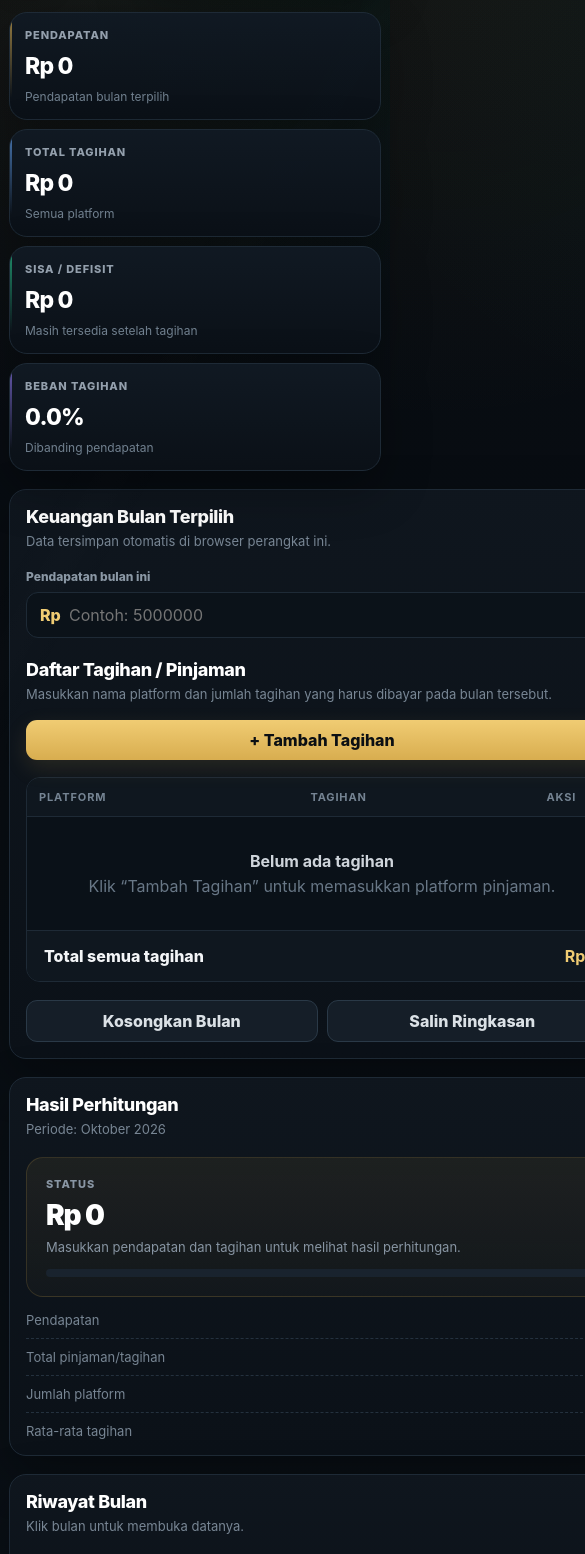
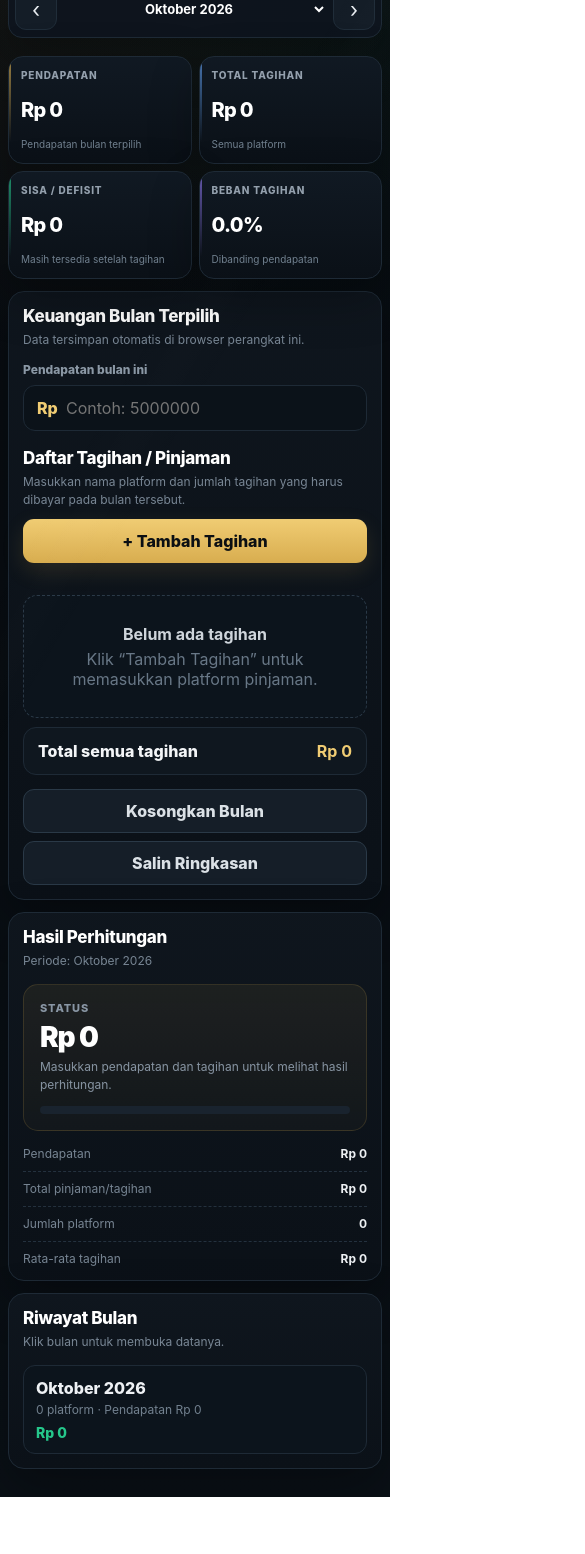
Before and after one commit to haidar27/keuanganku, a plain HTML site: page index.html in a window 390 px wide. Shown: the part 91-1645 px from the top of the page, 585 px wide, since content can reach past the window. After the commit the page ends 1588 px from the top, so only its background shows below. Drawn offline with Linux system fonts and the light colour scheme.

Commit message:
Add files via upload

```diff
--- a/index.html
+++ b/index.html
@@ -71,9 +71,94 @@ button,input,select{font:inherit}button{cursor:pointer;border:0}
 .breakdown{display:grid;gap:10px}.breakdown-row{display:flex;justify-content:space-between;gap:14px;align-items:center;padding-bottom:10px;border-bottom:1px dashed #24313e;font-size:13px}.breakdown-row:last-child{border-bottom:0;padding-bottom:0}.breakdown-row span:first-child{color:#778593}.breakdown-row strong{text-align:right;color:#edf0f3}
 .history-list{display:grid;gap:9px;max-height:330px;overflow-y:auto}.history-item{border:1px solid var(--line);border-radius:12px;padding:12px;background:#0c141c;display:flex;justify-content:space-between;gap:12px;align-items:center;cursor:pointer;transition:.2s ease}.history-item:hover{border-color:rgba(216,173,79,.3);background:#0f1821;transform:translateY(-1px)}.history-month{font-weight:850;margin-bottom:4px;color:#eef1f4}.history-meta{color:#72818f;font-size:12px}.history-total{font-weight:850;text-align:right;white-space:nowrap;color:var(--green)}
 .footer-actions{display:flex;justify-content:flex-end;gap:9px;margin-top:18px;flex-wrap:wrap}.toast{position:fixed;left:50%;bottom:24px;transform:translate(-50%,20px);background:#eef1f4;color:#0b1015;padding:11px 15px;border-radius:12px;font-size:13px;opacity:0;pointer-events:none;transition:.25s ease;z-index:20;box-shadow:0 10px 24px rgba(0,0,0,.24);font-weight:750}.toast.show{opacity:1;transform:translate(-50%,0)}
-@media(max-width:980px){.summary-grid{grid-template-columns:repeat(2,minmax(0,1fr))}.content-grid{grid-template-columns:1fr}.right-stack{grid-template-columns:repeat(2,minmax(0,1fr))}}
-@media(max-width:720px){.app{width:min(100% - 18px,1180px);padding-top:15px}.hero{align-items:stretch;gap:13px}.month-tools{justify-content:space-between}.month-tools select{flex:1;min-width:0}.summary-grid{grid-template-columns:1fr 1fr;gap:9px}.summary-card{min-height:122px;padding:15px}.card{padding:16px;border-radius:17px}.right-stack{grid-template-columns:1fr}.card-header{align-items:flex-start;flex-direction:column}.card-header .btn{width:100%}.footer-actions .btn{flex:1 1 160px}.brand-icon{width:42px;height:42px}.install-btn{padding:9px 11px}}
-@media(max-width:480px){.summary-grid{grid-template-columns:1fr}.summary-card{min-height:108px}.summary-value{font-size:23px}.month-tools{padding:8px}.month-tools button{width:36px;height:36px}.month-tools select{font-size:13px}.result-number{font-size:28px}.history-item{align-items:flex-start;flex-direction:column}.history-total{text-align:left}}
+@media(max-width:980px){
+  .summary-grid{grid-template-columns:repeat(2,minmax(0,1fr))}
+  .content-grid{grid-template-columns:1fr}
+  .right-stack{grid-template-columns:repeat(2,minmax(0,1fr))}
+}
+
+/* Tablet + mobile layout */
+@media(max-width:720px){
+  html,body{width:100%;overflow-x:hidden}
+  body{-webkit-text-size-adjust:100%;padding-bottom:env(safe-area-inset-bottom)}
+  .app{width:100%;max-width:none;padding:12px 10px calc(28px + env(safe-area-inset-bottom));margin:0}
+  .hero{display:flex;flex-direction:column;align-items:stretch;gap:12px;margin-bottom:14px;padding:4px 0}
+  .brand{gap:10px}
+  .brand-icon{width:40px;height:40px;border-radius:12px}
+  .hero h1{font-size:27px}
+  .hero-kicker{font-size:10px;margin-bottom:4px}
+  .hero>div:last-child{width:100%;display:grid !important;grid-template-columns:1fr;gap:8px;justify-content:stretch}
+  .install-btn{width:100%;min-height:44px;padding:10px 12px;display:none}
+  .install-btn.show{display:block}
+  .month-tools{width:100%;min-width:0;display:grid;grid-template-columns:44px minmax(0,1fr) 44px;gap:6px;padding:6px;border-radius:14px}
+  .month-tools button{width:44px;height:44px;border-radius:11px;font-size:21px}
+  .month-tools select{width:100%;min-width:0;height:44px;font-size:14px;padding:0 2px}
+  .summary-grid{grid-template-columns:repeat(2,minmax(0,1fr));gap:9px;margin-bottom:12px}
+  .summary-card{min-height:116px;padding:14px;border-radius:15px}
+  .summary-label{font-size:10px}
+  .summary-value{font-size:clamp(18px,5.2vw,23px);line-height:1.12}
+  .summary-note{font-size:11px;line-height:1.25}
+  .content-grid{grid-template-columns:1fr;gap:12px}
+  .card{width:100%;min-width:0;padding:14px;border-radius:16px}
+  .card-header{align-items:stretch;flex-direction:column;gap:11px;margin-bottom:14px}
+  .card-title{font-size:17px}
+  .card-subtitle{font-size:12px;line-height:1.45}
+  .card-header .btn{width:100%;min-height:44px}
+  .income-box{margin-bottom:17px}
+  .number-input,.text-input,.month-input{min-height:46px;font-size:16px}
+  .debt-table-wrap{width:100%;overflow:visible;border:0;background:transparent}
+  .debt-table{width:100%;min-width:0;border-collapse:separate;border-spacing:0 9px}
+  .debt-table thead{position:absolute;width:1px;height:1px;padding:0;margin:-1px;overflow:hidden;clip:rect(0,0,0,0);white-space:nowrap;border:0}
+  .debt-table tbody{display:block;width:100%}
+  .debt-table tr{display:grid;grid-template-columns:minmax(0,1fr) auto;gap:8px;padding:11px;border:1px solid var(--line);border-radius:14px;background:#0c141c;margin-bottom:9px}
+  .debt-table td{display:block;padding:0;border:0;min-width:0}
+  .debt-table td:nth-child(1){grid-column:1 / -1}
+  .debt-table td:nth-child(2){grid-column:1}
+  .debt-table td:nth-child(3){grid-column:2;align-self:end}
+  .platform-input,.bill-input{width:100%;min-height:44px;padding:10px 11px;background:#0a1118;border:1px solid var(--line);font-size:16px}
+  .platform-input{margin-bottom:7px}
+  .bill-input{min-width:0;text-align:left;padding-right:11px}
+  .debt-table td:nth-child(2):before{content:'Tagihan';display:block;color:#758493;font-size:10px;font-weight:800;text-transform:uppercase;letter-spacing:.08em;margin:0 0 5px 2px}
+  .debt-table td:nth-child(3):before{content:'Aksi';display:block;color:#758493;font-size:10px;font-weight:800;text-transform:uppercase;letter-spacing:.08em;margin:0 0 5px 2px}
+  .btn-danger{min-height:44px;min-width:74px;padding:9px 10px}
+  .empty-state{border:1px dashed var(--line-strong);border-radius:14px;padding:28px 16px;margin-bottom:9px;background:#0c141c}
+  .table-total{border:1px solid var(--line);border-radius:13px;padding:13px 14px;margin-top:2px}
+  .right-stack{grid-template-columns:1fr;gap:12px}
+  .result-box{padding:16px;border-radius:15px}
+  .result-number{font-size:28px;line-height:1.1;word-break:break-word}
+  .result-description{font-size:12px}
+  .breakdown{gap:9px}
+  .breakdown-row{font-size:12px;gap:10px}
+  .breakdown-row span:first-child{max-width:55%}
+  .breakdown-row strong{max-width:45%;overflow-wrap:anywhere}
+  .history-list{max-height:none;overflow:visible}
+  .history-item{align-items:flex-start;flex-direction:column;gap:7px;padding:12px}
+  .history-total{text-align:left;font-size:14px}
+  .footer-actions{display:grid;grid-template-columns:1fr;gap:8px;margin-top:14px}
+  .footer-actions .btn{width:100%;min-height:44px}
+  .toast{width:calc(100% - 28px);bottom:14px;text-align:center;line-height:1.4}
+}
+
+@media(max-width:420px){
+  .app{padding-left:8px;padding-right:8px}
+  .summary-grid{grid-template-columns:1fr 1fr;gap:7px}
+  .summary-card{min-height:108px;padding:12px}
+  .summary-value{font-size:20px}
+  .summary-note{font-size:10px}
+  .month-tools{grid-template-columns:42px minmax(0,1fr) 42px}
+  .month-tools button{width:42px;height:42px}
+  .month-tools select{font-size:13px}
+}
+
+@media(max-width:350px){
+  .summary-grid{grid-template-columns:1fr}
+  .summary-card{min-height:100px}
+  .hero h1{font-size:24px}
+  .card{padding:12px}
+  .debt-table tr{grid-template-columns:minmax(0,1fr) auto;padding:9px}
+  .btn{padding-left:10px;padding-right:10px}
+  .result-number{font-size:25px}
+}
 </style>
 </head>
 <body>
```
Also changed, not shown: sw.js (+17 -6 lines).
